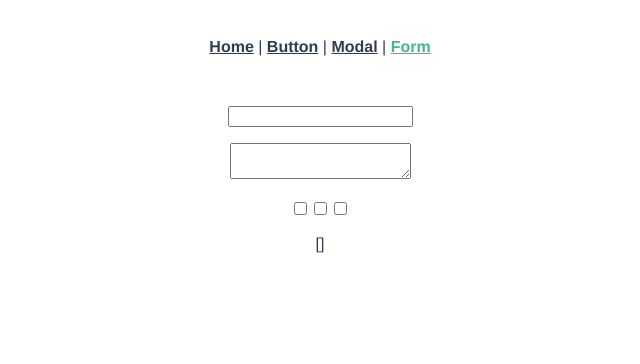
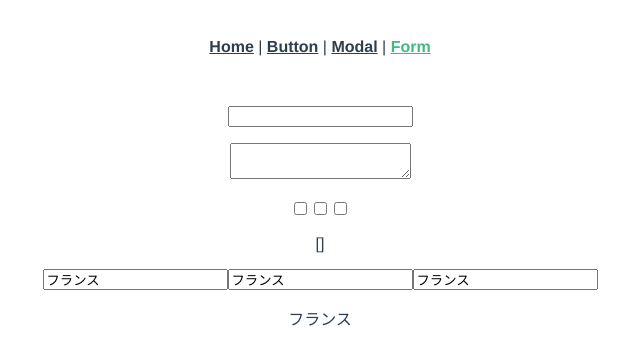
Before and after one commit to hirokazu1209/vue_training, a Vue app: page /form in a window 1280 px wide. Shown: the top 364 px of the page, without its empty margins (320-960 px from the left). Built offline with nearby package versions, Linux system fonts and the light colour scheme.

Commit message:
ラジオボタンの実装

```diff
--- a/src/components/CForm.vue
+++ b/src/components/CForm.vue
@@ -15,6 +15,13 @@
       <input type="checkbox" v-model="checkBox" value="日本">
       <p>{{ checkBox }}</p>
     </div>
+
+    <div class=“form-input”>
+      <input type=“radio” v-model="radioValue" value=“フランス“>
+      <input type=“radio” v-model="radioValue" value=“モロッコ“>
+      <input type=“radio” v-model="radioValue" value=“イングランド“>
+      <p>{{ radioValue }}</p>
+    </div>
   </div>
 </template>
 
@@ -25,6 +32,7 @@
         textInput: '',
         textAreaInput: '',
         checkBox: [],
+        radioValue: 'フランス'
       };
     }
   }
```
